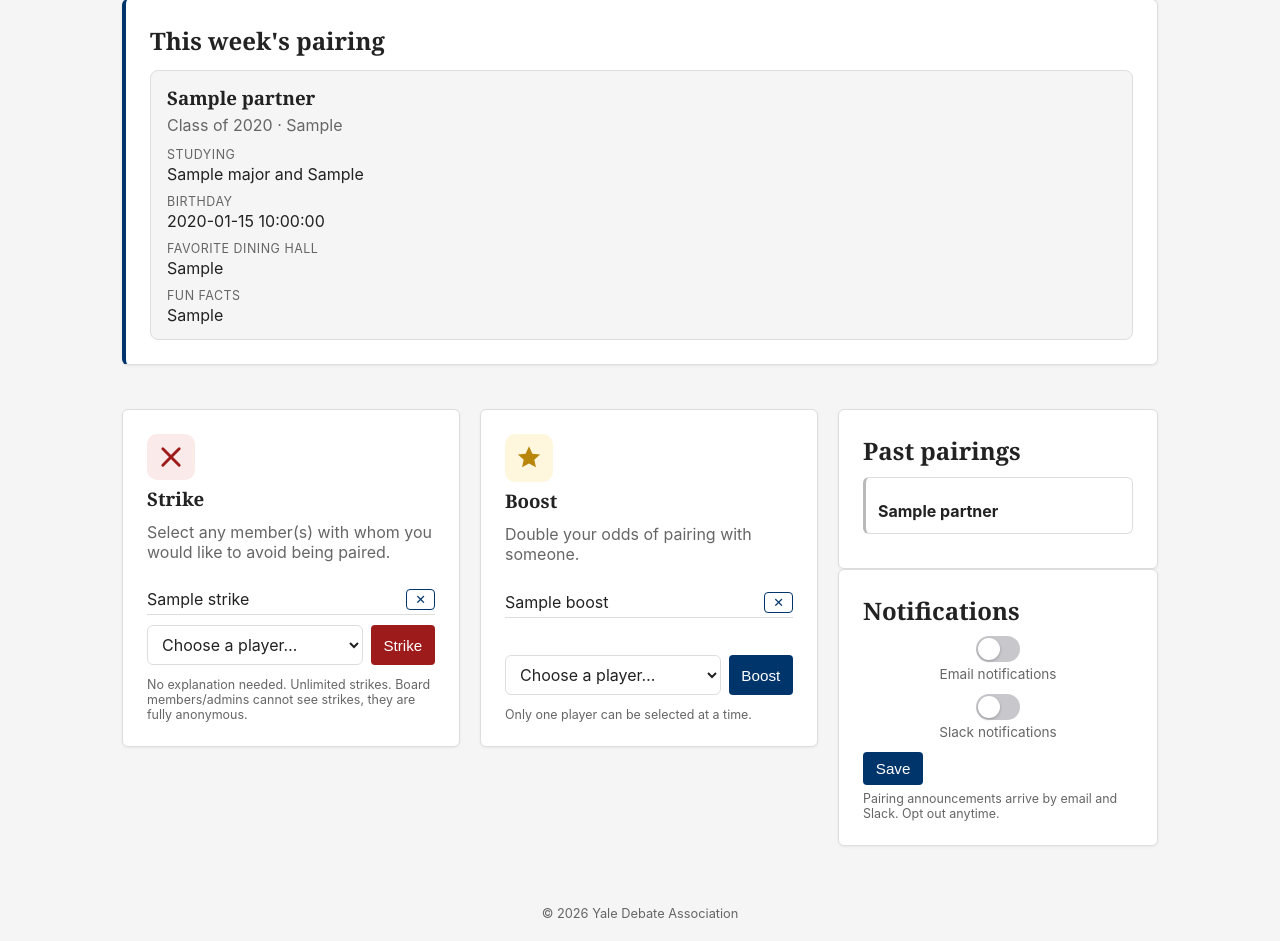
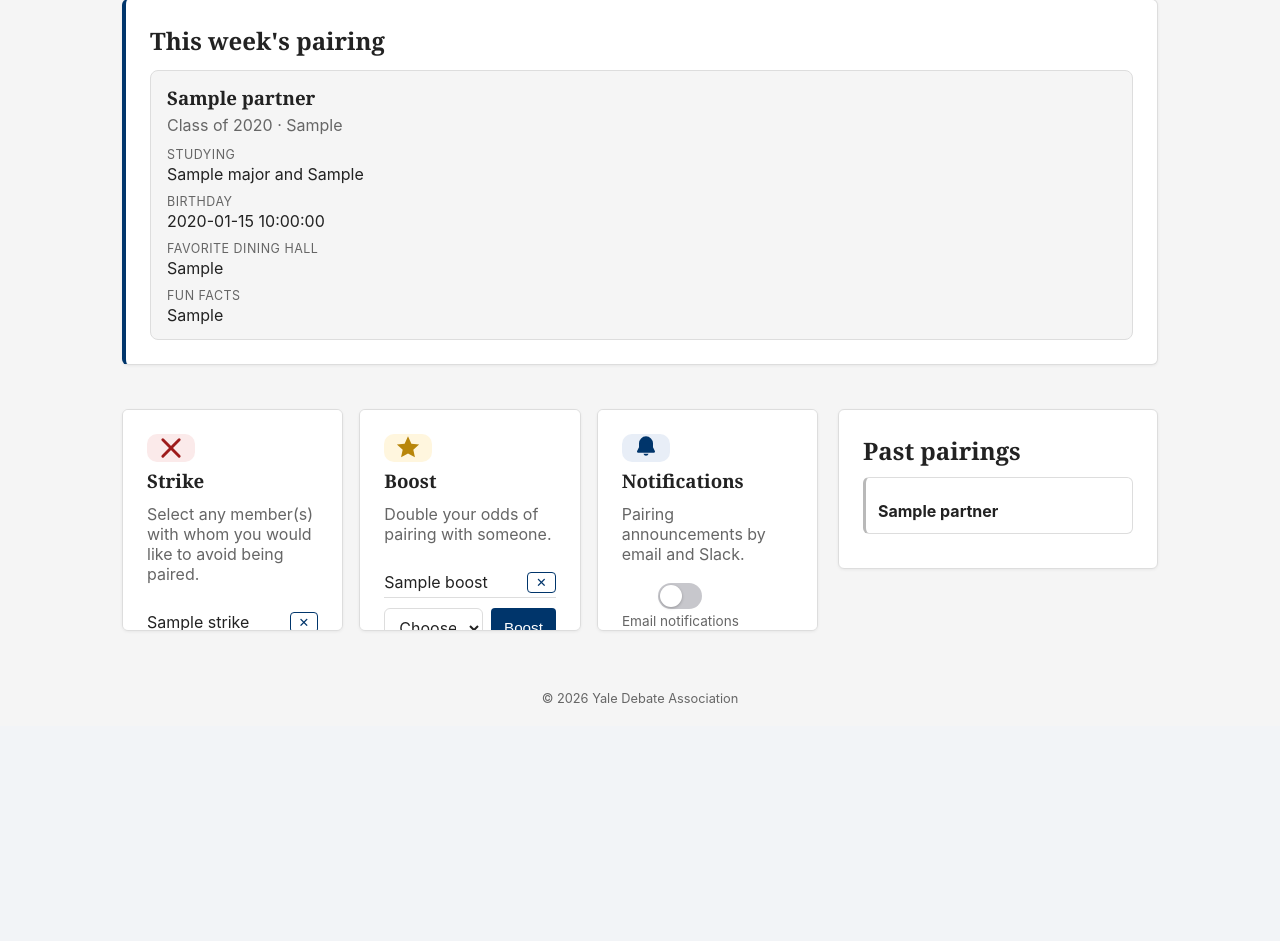
Before and after one commit to mmaneet/yda-lunchtag, a Python web app: template portal/features/lunchtag/templates/lunchtag/me.html in a window 1280 px wide. Shown: the part 176-1117 px from the top of the page. After the commit the page ends 879 px from the top, so only its background shows below. Run offline with Jinja, Linux system fonts and the light colour scheme; the template is opened without the code that fills it: most values are stand-ins (such as "Sample title", 1, 10 or a date in 2020).

Commit message:
LunchTag page: notifications join strike/boost row, navy auto-save toggles

```diff
--- a/portal/features/lunchtag/templates/lunchtag/me.html
+++ b/portal/features/lunchtag/templates/lunchtag/me.html
@@ -105,6 +105,32 @@
         </form>
         <p class="muted pref-note">Only one player can be selected at a time.</p>
       </section>
+
+      <section class="panel pref-widget">
+        <div class="pref-icon bell-icon" aria-hidden="true">
+          <svg viewBox="0 0 24 24" width="28" height="28" fill="currentColor">
+            <path d="M12 2a6 6 0 0 0-6 6v3.3l-1.7 3.4a1 1 0 0 0 .9 1.3h13.6a1 1 0 0 0 .9-1.3L18 11.3V8a6 6 0 0 0-6-6zm-2.2 15a2.3 2.3 0 0 0 4.4 0z"></path>
+          </svg>
+        </div>
+        <h3>Notifications</h3>
+        <p class="muted">Pairing announcements by email and Slack.</p>
+        <form action="{{ url_for('lunchtag.update_notifications') }}" method="post" class="stacked-form">
+          <label class="switch">
+            <input type="checkbox" name="email" value="1"
+                   {% if profile is none or profile.email_notifications %}checked{% endif %}
+                   onchange="this.form.submit()">
+            <span class="slider"></span>
+            Email notifications
+          </label>
+          <label class="switch">
+            <input type="checkbox" name="slack" value="1"
+                   {% if profile is none or profile.slack_notifications %}checked{% endif %}
+                   onchange="this.form.submit()">
+            <span class="slider"></span>
+            Slack notifications
+          </label>
+        </form>
+      </section>
     </div>
   </div>
 
@@ -127,26 +153,6 @@
       <p class="muted">Nothing here yet — past weeks will pile up as rounds go out.</p>
       {% endif %}
     </section>
-
-    <section class="panel">
-      <h2>Notifications</h2>
-      <form action="{{ url_for('lunchtag.update_notifications') }}" method="post" class="stacked-form">
-        <label class="switch">
-          <input type="checkbox" name="email" value="1"
-                 {% if profile is none or profile.email_notifications %}checked{% endif %}>
-          <span class="slider"></span>
-          Email notifications
-        </label>
-        <label class="switch">
-          <input type="checkbox" name="slack" value="1"
-                 {% if profile is none or profile.slack_notifications %}checked{% endif %}>
-          <span class="slider"></span>
-          Slack notifications
-        </label>
-        <button type="submit">Save</button>
-      </form>
-      <p class="muted pref-note">Pairing announcements arrive by email and Slack. Opt out anytime.</p>
-    </section>
   </aside>
 </div>
 {% endif %}
--- a/portal/static/styles.css
+++ b/portal/static/styles.css
@@ -396,8 +396,8 @@ th, td {
 
 .pref-widgets {
   display: grid;
-  grid-template-columns: 1fr 1fr;
-  gap: 20px;
+  grid-template-columns: repeat(3, 1fr);
+  gap: 16px;
 }
 
 .pref-widget {
@@ -687,7 +687,7 @@ th, td {
 }
 
 .switch input:checked + .slider {
-  background: #34c759;
+  background: var(--yale-blue);
 }
 
 .switch input:checked + .slider::after {
@@ -736,3 +736,8 @@ th, td {
   max-width: 560px;
   margin: 48px auto;
 }
+
+.bell-icon {
+  background: #e8eef7;
+  color: var(--yale-blue);
+}
```
